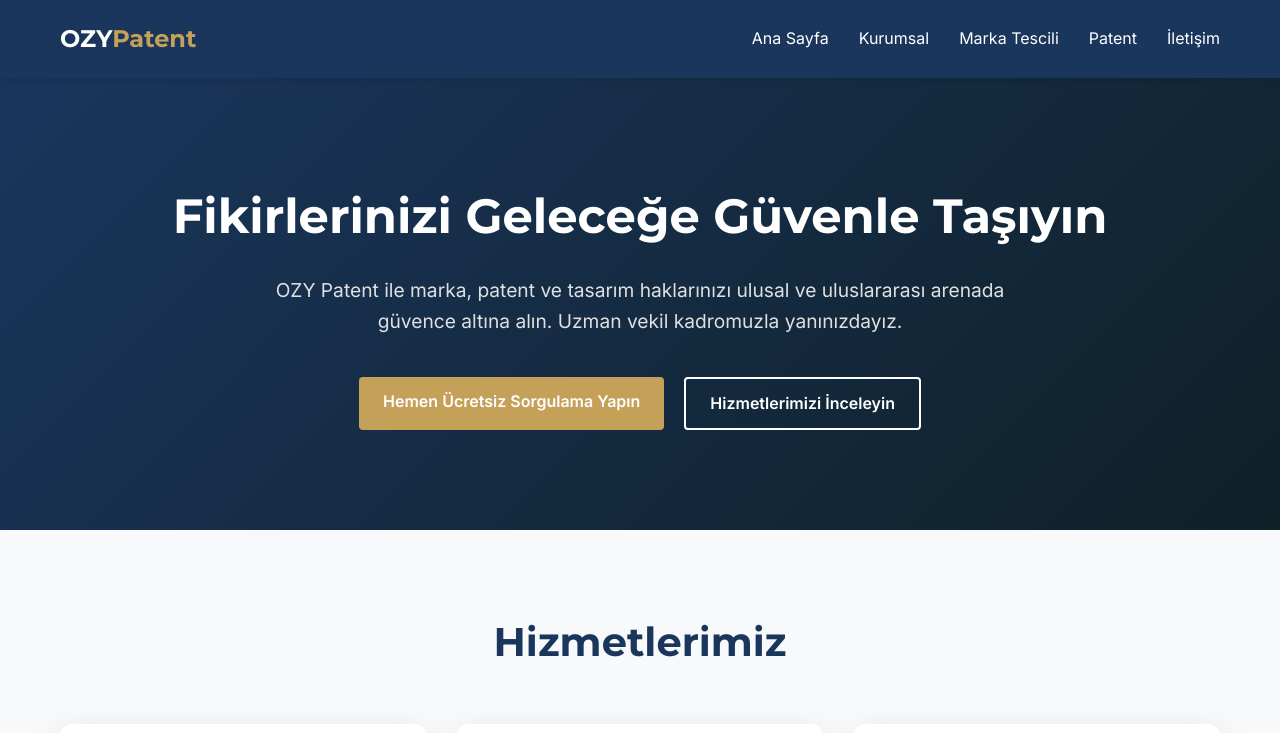
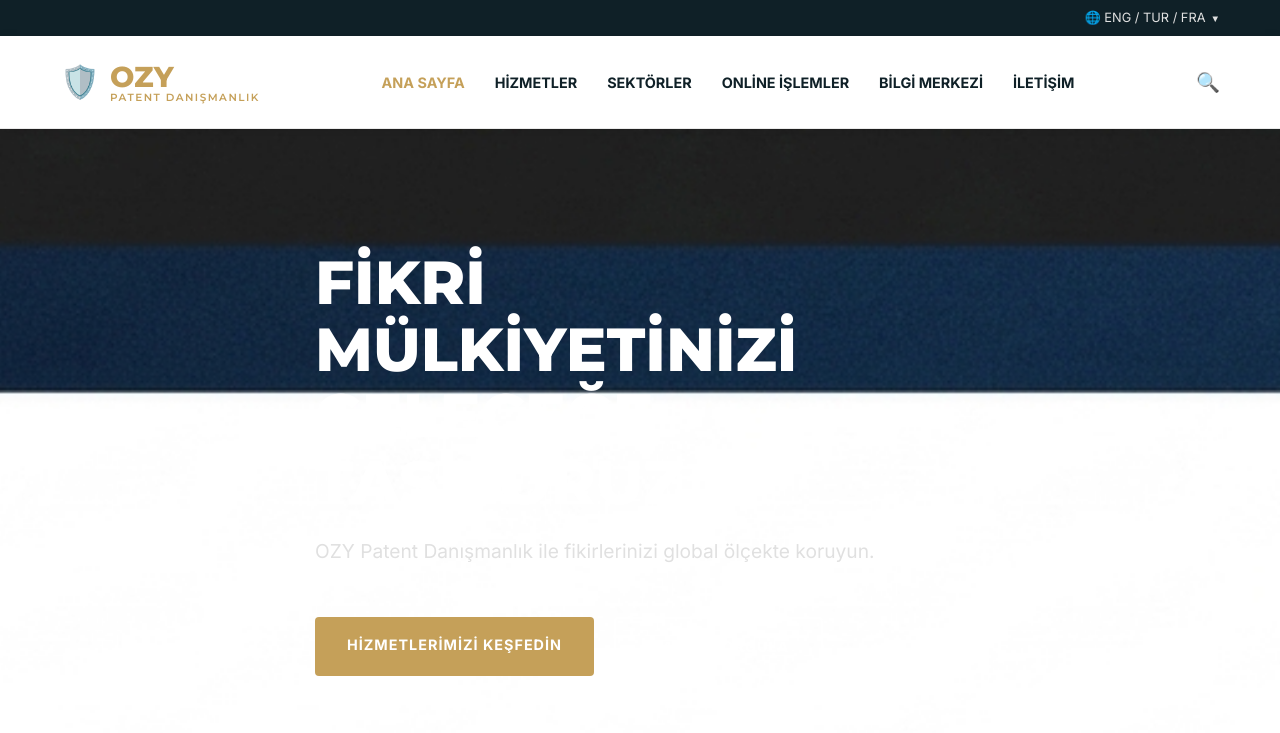
Before and after one commit to OBLabs2026/OZY_Patent_Web, a Next.js app: page / in a window 1280 px wide. Shown: the top 733 px of the page. Built offline with nearby package versions, Linux system fonts and the light colour scheme.

Commit message:
Update Banner section and Navbar to match design

```diff
--- a/src/app/page.js
+++ b/src/app/page.js
@@ -4,15 +4,31 @@ export default function Home() {
   return (
     <>
       {/* Hero Section */}
-      <section className="hero" style={{ padding: '100px 0', background: 'linear-gradient(135deg, var(--primary) 0%, var(--primary-dark) 100%)', color: 'white', textAlign: 'center' }}>
-        <div className="container">
-          <h1 style={{ color: 'white', fontSize: '3rem', marginBottom: '20px' }}>Fikirlerinizi Geleceğe Güvenle Taşıyın</h1>
-          <p style={{ fontSize: '1.2rem', marginBottom: '40px', maxWidth: '800px', margin: '0 auto 40px', color: '#e0e0e0' }}>
-            OZY Patent ile marka, patent ve tasarım haklarınızı ulusal ve uluslararası arenada güvence altına alın. Uzman vekil kadromuzla yanınızdayız.
+      <section className="hero" style={{
+        padding: '120px 0',
+        backgroundImage: 'url(/images/OZY_Banner.png)',
+        backgroundSize: 'cover',
+        backgroundPosition: 'center',
+        backgroundRepeat: 'no-repeat',
+        color: 'white',
+        minHeight: '600px',
+        display: 'flex',
+        alignItems: 'center'
+      }}>
+        <div className="container" style={{ textAlign: 'left' }}>
+          <h1 style={{ color: 'white', fontSize: '3.8rem', fontWeight: '800', marginBottom: '20px', maxWidth: '650px', lineHeight: '1.1' }}>
+            FİKRİ MÜLKİYETİNİZİ<br/>GELECEĞE TAŞIYORUZ
+          </h1>
+          <p style={{ fontSize: '1.2rem', marginBottom: '50px', maxWidth: '600px', color: '#e0e0e0' }}>
+            OZY Patent Danışmanlık ile fikirlerinizi global ölçekte koruyun.
           </p>
-          <div style={{ display: 'flex', gap: '20px', justifyContent: 'center' }}>
-            <Link href="/iletisim" className="btn-primary">Hemen Ücretsiz Sorgulama Yapın</Link>
-            <Link href="/hizmetlerimiz/marka-tescili" className="btn-secondary" style={{ borderColor: 'white', color: 'white' }}>Hizmetlerimizi İnceleyin</Link>
+          <div style={{ display: 'flex', gap: '20px' }}>
+            <Link href="/hizmetlerimiz" className="btn-primary" style={{ padding: '16px 32px', textTransform: 'uppercase', fontSize: '0.9rem', fontWeight: '700', letterSpacing: '1px' }}>
+              HİZMETLERİMİZİ KEŞFEDİN
+            </Link>
+            <Link href="/marka-sorgula" className="btn-secondary" style={{ padding: '16px 32px', textTransform: 'uppercase', fontSize: '0.9rem', fontWeight: '700', letterSpacing: '1px', borderColor: 'rgba(255,255,255,0.4)', color: 'white' }}>
+              MARKA SORGULA
+            </Link>
           </div>
         </div>
       </section>
--- a/src/components/Navbar.js
+++ b/src/components/Navbar.js
@@ -2,19 +2,46 @@ import Link from 'next/link';
 
 export default function Navbar() {
   return (
-    <nav className="navbar">
-      <div className="container">
-        <Link href="/" className="nav-brand">
-          OZY<span>Patent</span>
-        </Link>
-        <div className="nav-links">
-          <Link href="/">Ana Sayfa</Link>
-          <Link href="/hakkimizda">Kurumsal</Link>
-          <Link href="/hizmetlerimiz/marka-tescili">Marka Tescili</Link>
-          <Link href="/hizmetlerimiz/patent-tescili">Patent</Link>
-          <Link href="/iletisim">İletişim</Link>
+    <header>
+      {/* Top Bar */}
+      <div style={{ backgroundColor: 'var(--primary-dark)', padding: '8px 0', fontSize: '0.8rem', color: '#e0e0e0' }}>
+        <div className="container" style={{ display: 'flex', justifyContent: 'flex-end', gap: '15px', alignItems: 'center' }}>
+          <span style={{ display: 'flex', alignItems: 'center', gap: '5px', cursor: 'pointer' }}>
+            🌐 ENG / TUR / FRA
+            <span style={{ fontSize: '0.6rem' }}>▼</span>
+          </span>
         </div>
       </div>
-    </nav>
+
+      {/* Main Navbar */}
+      <nav className="navbar" style={{ backgroundColor: 'var(--white)', color: 'var(--primary)', padding: '20px 0', borderBottom: '1px solid #eaeaea' }}>
+        <div className="container" style={{ display: 'flex', justifyContent: 'space-between', alignItems: 'center' }}>
+
+          {/* Logo Placeholder */}
+          <Link href="/" className="nav-brand" style={{ color: 'var(--primary-dark)', display: 'flex', alignItems: 'center', gap: '10px' }}>
+             <span style={{ fontSize: '2rem' }}>🛡️</span>
+             <div style={{ display: 'flex', flexDirection: 'column', lineHeight: '1.1' }}>
+                <span style={{ fontSize: '1.8rem', fontWeight: '800' }}>OZY</span>
+                <span style={{ fontSize: '0.65rem', letterSpacing: '1.5px', fontWeight: '600' }}>PATENT DANIŞMANLIK</span>
+             </div>
+          </Link>
+
+          {/* Links */}
+          <div className="nav-links" style={{ display: 'flex', gap: '30px', fontSize: '0.9rem', fontWeight: '700' }}>
+            <Link href="/" style={{ color: 'var(--accent)' }}>ANA SAYFA</Link>
+            <Link href="/hizmetlerimiz" style={{ color: 'var(--primary-dark)' }}>HİZMETLER</Link>
+            <Link href="/sektorler" style={{ color: 'var(--primary-dark)' }}>SEKTÖRLER</Link>
+            <Link href="/online-islemler" style={{ color: 'var(--primary-dark)' }}>ONLİNE İŞLEMLER</Link>
+            <Link href="/bilgi-merkezi" style={{ color: 'var(--primary-dark)' }}>BİLGİ MERKEZİ</Link>
+            <Link href="/iletisim" style={{ color: 'var(--primary-dark)' }}>İLETİŞİM</Link>
+          </div>
+
+          {/* Search Icon */}
+          <div style={{ cursor: 'pointer', fontSize: '1.2rem', color: 'var(--primary-dark)' }}>
+            🔍
+          </div>
+        </div>
+      </nav>
+    </header>
   );
 }
```
Also changed, not shown: design/Tasarım_Planı.png (added), public/images/OZY_Banner.png (added).
